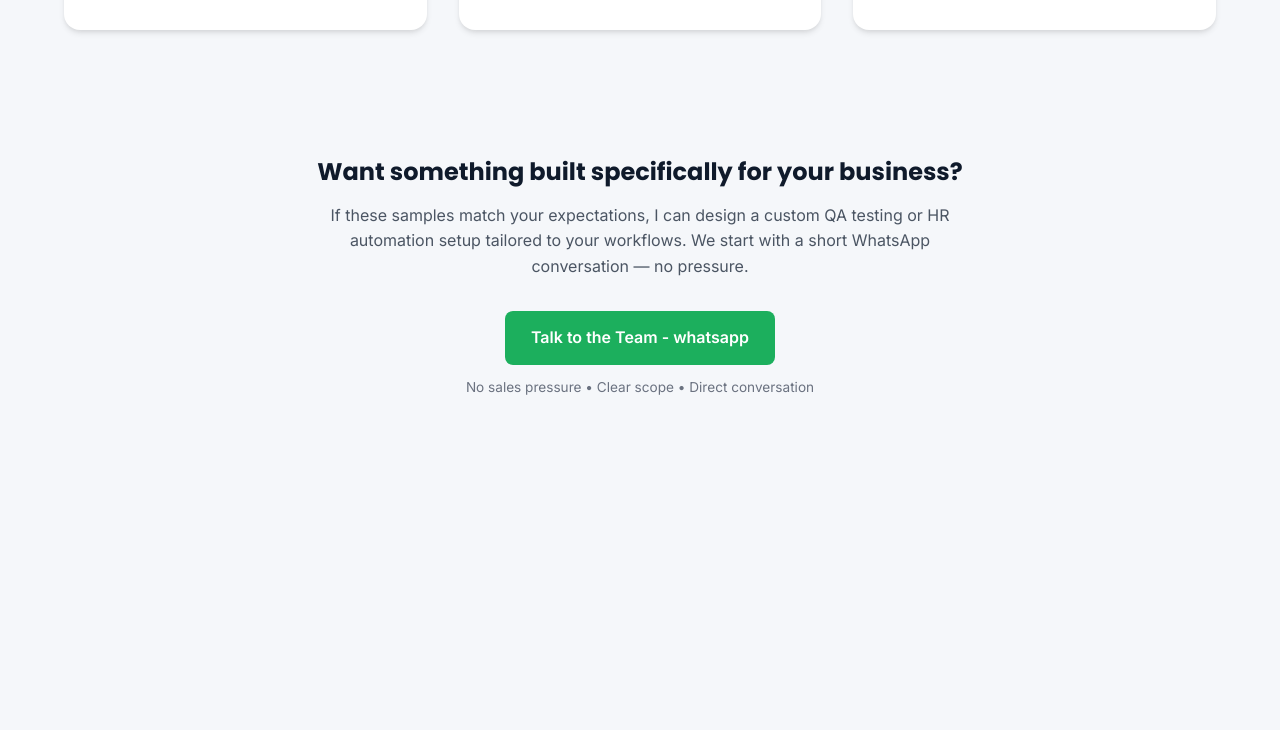
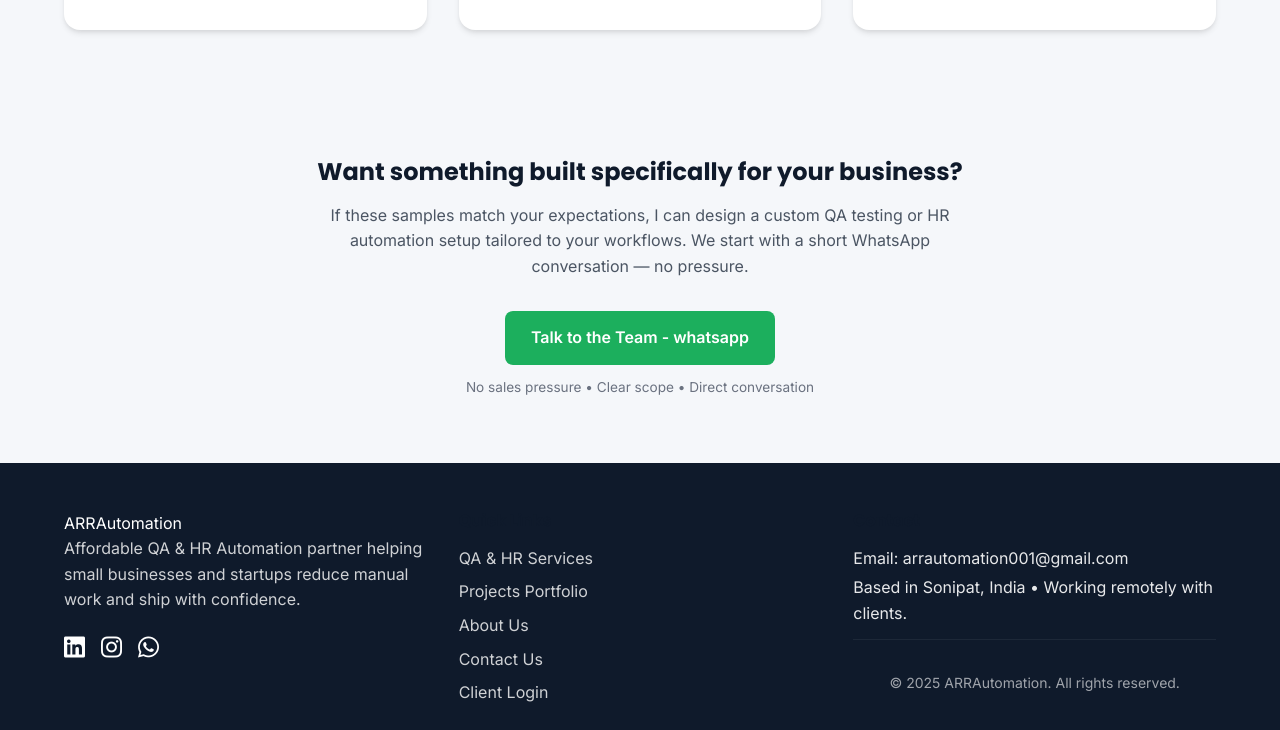
Before and after one commit to arrautomation001-cmd/ARRAutomation, a website: page public/portfolio.html in a window 1280 px wide. Shown: the part 969-1699 px from the top of the page. Before the commit the page ends 1432 px from the top, so only its background shows below. Drawn offline with Linux system fonts and the light colour scheme.

Commit message:
Changes in content

```diff
--- a/public/portfolio.html
+++ b/public/portfolio.html
@@ -155,6 +155,57 @@
         </div>
     </section>
 
+    <!-- Footer -->
+    <footer class="footer">
+        <div class="container">
+            <div class="grid grid-3">
+                <div>
+                    <div class="brand-name">ARR<span>Automation</span></div>
+                    <p style="opacity: 0.8;">
+                        Affordable QA & HR Automation partner helping small businesses and startups reduce manual work
+                        and ship with confidence.
+                    </p>
+                    <div class="social-links">
+                        <a href="#" class="social-icon" aria-label="LinkedIn">
+                            <i class="fab fa-linkedin"></i>
+                        </a>
+                        <a href="#" class="social-icon" aria-label="Instagram">
+                            <i class="fab fa-instagram"></i>
+                        </a>
+                        <a href="https://wa.me/917082167660" class="social-icon" aria-label="WhatsApp">
+                            <i class="fab fa-whatsapp"></i>
+                        </a>
+                    </div>
+                </div>
+
+                <div>
+                    <h4>Quick Links</h4>
+                    <div class="footer-links">
+                        <a href="services.html">QA & HR Services</a>
+                        <a href="portfolio.html">Projects Portfolio</a>
+                        <a href="about.html">About Us</a>
+                        <a href="contact.html">Contact Us</a>
+                        <a href="login.html">Client Login</a>
+                    </div>
+                </div>
+
+                <div>
+                    <h4>Contact</h4>
+                    <p style="opacity: 0.9; margin-bottom: 0.25rem;">
+                        Email:
+                        <a href="mailto:arrautomation001@gmail.com">arrautomation001@gmail.com</a>
+                    </p>
+                    <p style="opacity: 0.9; margin-bottom: 0.75rem;">
+                        Based in Sonipat, India • Working remotely with clients.
+                    </p>
+                    <div class="copyright">
+                        &copy; 2025 ARRAutomation. All rights reserved.
+                    </div>
+                </div>
+            </div>
+        </div>
+    </footer>
+
     <script src="script.js"></script>
 </body>
 
```
Also changed, not shown: public/about.html (+7 -8 lines), public/contact.html (+17 -24 lines), public/services.html (+6 -6 lines).
